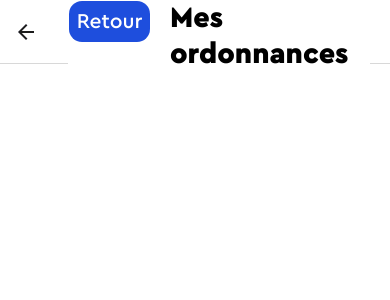
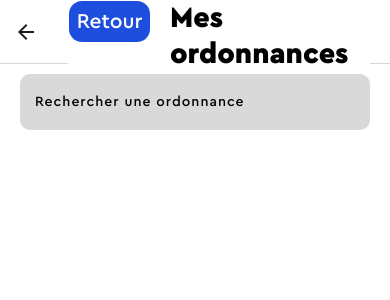
Before and after one commit to Jathoosh/MedicOnTech-Mobile, a React Native app in the folder MedicOnTech/: screen /PageOrdonnance in a window 390 px wide. Shown: the top 300 px of the page. Built offline with nearby package versions, Linux system fonts and the light colour scheme; no server answers.

Commit message:
search bar

```diff
--- a/MedicOnTech/screens/PageHistorique.js
+++ b/MedicOnTech/screens/PageHistorique.js
@@ -1,4 +1,4 @@
-import { View, StyleSheet, FlatList, ActivityIndicator } from "react-native";
+import { View, StyleSheet, FlatList, ActivityIndicator, TextInput } from "react-native";
 import OrdonnanceItem from "../components/OrdonnanceItem";
 import { URL } from "../Models/data";
 import React, { useEffect, useState } from "react";
@@ -6,9 +6,16 @@ import axios from "axios";
 import { ID } from "../Models/data";
 
 
+import {
+  widthPixel,
+  heightPixel,
+  fontPixel
+} from "../components/Sizer";
+
 function PageHistorique() {
   const [isLoading, setLoading] = useState(true);
   const [data, setData] = useState([]);
+  const [search, setSearch] = useState([]);
 
   const getHistorique = async (id) => {
     try {
@@ -17,6 +24,7 @@ function PageHistorique() {
 
       const json = await response.data;
       setData(json.result);
+      setSearch(json.result);
     } catch (error) {
       console.error(error);
     } finally {
@@ -34,11 +42,26 @@ function PageHistorique() {
 
   return (
     <View style={styles.container}>
+      <View>
+          <TextInput
+            style={styles.textInput}
+            placeholder="Rechercher une ordonnance"
+            onChangeText={(text) => {
+              setSearch(data.filter( item => item.patient_firstname.includes(text)
+              || item.patient_lastname.includes(text)
+              || item.doctor_firstname.includes(text)
+              || item.doctor_lastname.includes(text)
+              || item.creation_date.includes(text) ));
+            }}
+            clearButtonMode="always"
+
+          />
+        </View>
       {isLoading ? (
         <ActivityIndicator size="large" style={styles.loading} />
       ) : (
         <FlatList
-          data={data}
+          data={search}
           keyExtractor={(item) => item.Id_Prescription}
           renderItem={renderHistoriqueItem}
           style={styles.list}
@@ -52,4 +75,18 @@ export default PageHistorique;
 
 const styles = StyleSheet.create({
   container: { flex: 1, backgroundColor: "#FFFFFF" },
+  textInput: {
+    alignItems: "stretch",
+    height: heightPixel(54),
+    backgroundColor: "#D9D9D9",
+    paddingLeft: widthPixel(15),
+    borderRadius: 10,
+    marginLeft: widthPixel(20),
+    marginRight: widthPixel(20),
+    marginTop: heightPixel(10),
+    marginBottom: heightPixel(10),
+    fontFamily: "cera-pro-medium",
+    letterSpacing: 1,
+    overflow: "hidden",
+  },
 });
--- a/MedicOnTech/screens/PageOrdonnance.js
+++ b/MedicOnTech/screens/PageOrdonnance.js
@@ -4,6 +4,8 @@ import {
   StyleSheet,
   Text,
   ActivityIndicator,
+  TextInput
+
 } from "react-native";
 
 import {
@@ -17,10 +19,12 @@ import { URL } from "../Models/data";
 import React, { useEffect, useState } from "react";
 import axios from "axios";
 import { ID } from "../Models/data";
+
 function PageOrdonnance() {
   const [isLoading, setLoading] = useState(true);
   const [data, setData] = useState([]);
-
+  const [search, setSearch] = useState([]);
+  console.log(search);
   const getOrdonnances = async (id) => {
     try {
 
@@ -28,6 +32,7 @@ function PageOrdonnance() {
 
       const json = await response.data;
       setData(json.result);
+      setSearch(json.result);
     } catch (error) {
       console.error(error);
     } finally {
@@ -44,17 +49,37 @@ function PageOrdonnance() {
   }
 
   return (
+
     <View style={styles.container}>
+      <View>
+
+        <View>
+          <TextInput
+            style={styles.textInput}
+            placeholder="Rechercher une ordonnance"
+            onChangeText={(text) => {
+              setSearch(data.filter( item => item.patient_firstname.includes(text)
+              || item.patient_lastname.includes(text)
+              || item.doctor_firstname.includes(text)
+              || item.doctor_lastname.includes(text)
+              || item.creation_date.includes(text) ));
+            }}
+            clearButtonMode="always"
+
+          />
+        </View>
+      </View>
       {isLoading ? (
         <ActivityIndicator size="large" style={styles.loading} />
       ) : (
         <FlatList
-          data={data}
+          data={search}
           keyExtractor={(item) => item.Id_Prescription}
           renderItem={renderOrdonnanceItem}
           style={styles.list}
         />
       )}
+
     </View>
   );
 }
@@ -69,4 +94,18 @@ const styles = StyleSheet.create({
     alignSelf: "center",
     width: "100%",
   },
+  textInput: {
+    alignItems: "stretch",
+    height: heightPixel(54),
+    backgroundColor: "#D9D9D9",
+    paddingLeft: widthPixel(15),
+    borderRadius: 10,
+    marginLeft: widthPixel(20),
+    marginRight: widthPixel(20),
+    marginTop: heightPixel(10),
+    marginBottom: heightPixel(10),
+    fontFamily: "cera-pro-medium",
+    letterSpacing: 1,
+    overflow: "hidden",
+  },
 });
```
